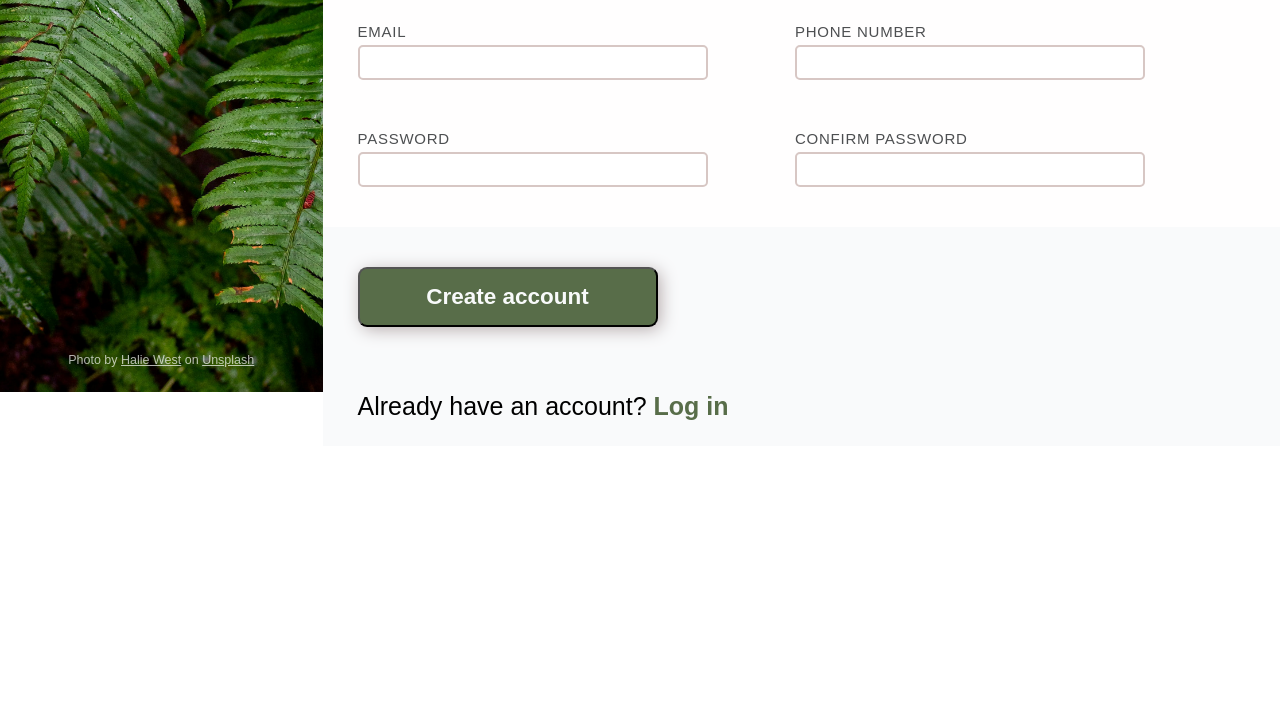
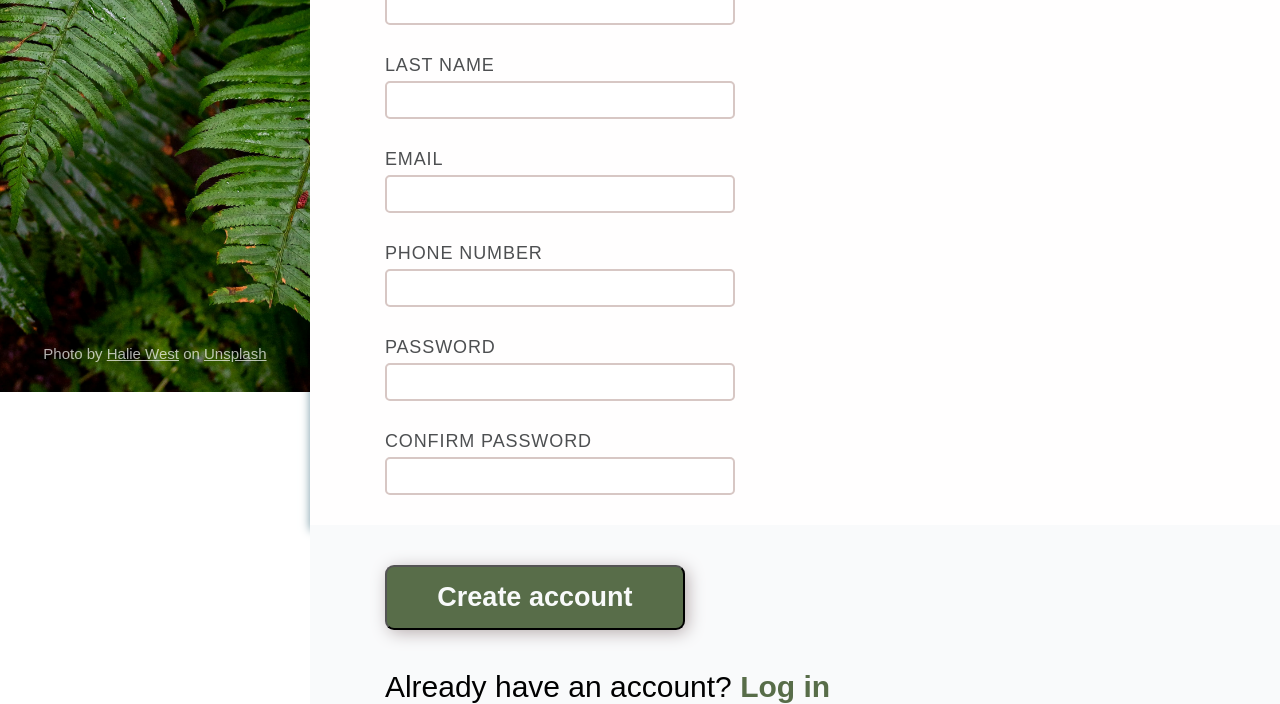
Before and after one commit to Namlev1/sign-up-form, a plain HTML site: page index.html in a window 1280 px wide. Shown: the part 408-1112 px from the top of the page. Before the commit the page ends 854 px from the top, so only its background shows below. Drawn offline with Linux system fonts and the light colour scheme.

Commit message:
Improve font size and margin

```diff
--- a/styles.css
+++ b/styles.css
@@ -22,7 +22,7 @@ button {
 
 :root {
     font-family: Arial, Helvetica, sans-serif;
-    font-size: 25px;
+    font-size: 30px;
 }
 
 .logo-banner {
@@ -93,7 +93,7 @@ footer {
 
 #right>* {
     flex: 1 1 33%;
-    padding-left: 35px;
+    padding-left: 2.5rem;
 }
 
 .description,
@@ -125,7 +125,7 @@ form {
 
 form>div {
     flex-shrink: 0;
-    margin: 1rem 3.5rem 1rem 0;
+    margin: 0.5rem 3.5rem 0.5rem 0;
 }
 
 label {
@@ -176,6 +176,7 @@ button {
 
 .bottom>p {
     font-weight: 500;
+    margin: 0;
 }
 
 a {
```
